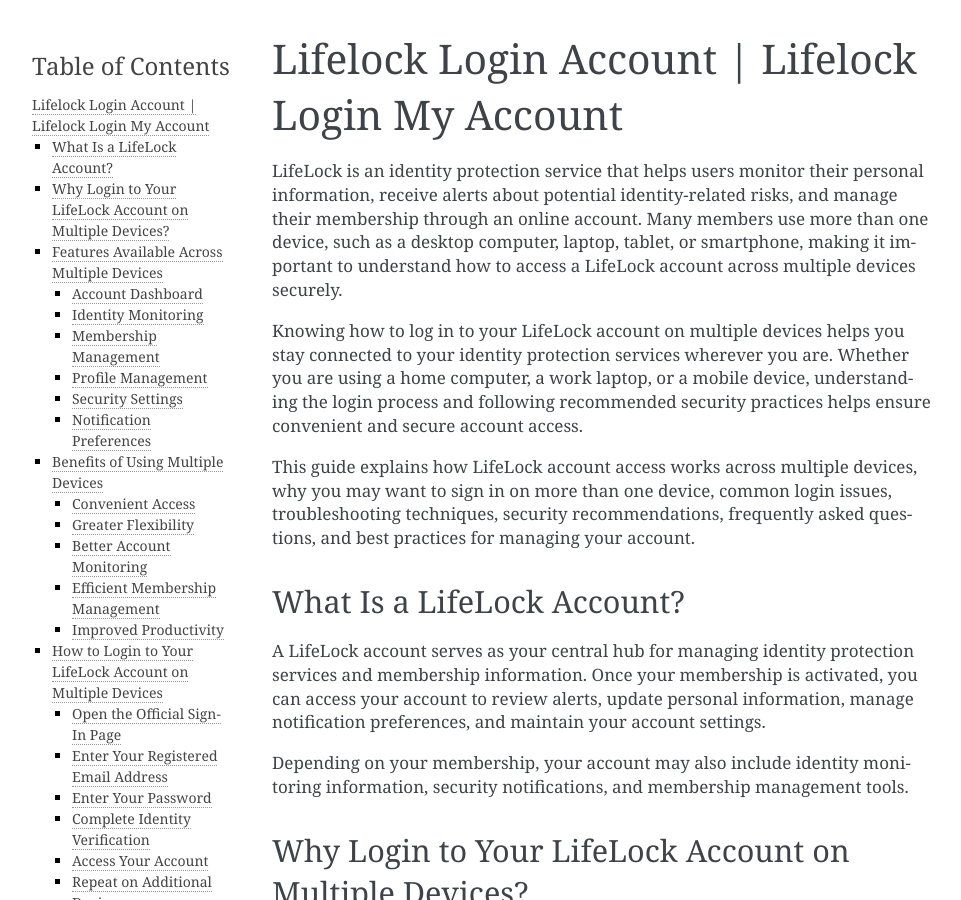
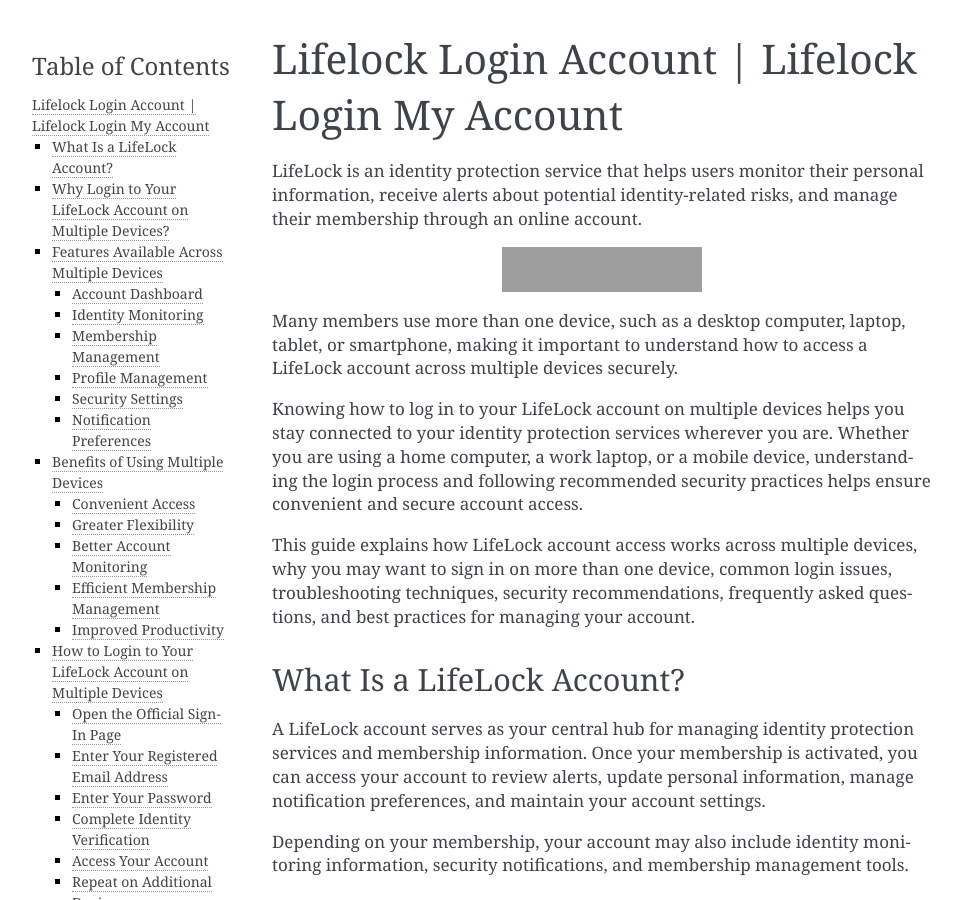
Before and after one commit to lifelockportal/lifelock-my-account, a Sphinx documentation site: the page built from docs/index.rst, in a window 1280 px wide and 900 px high. Shown: the whole window, without its empty margins (148-1109 px from the left). Built offline with Sphinx 7.4.7, drawn with Linux system fonts in a browser that asks for light colours; part of the change alters nothing that is shown; grey boxes are pictures that could not be loaded.

Commit message:
Update index.rst

```diff
--- a/docs/index.rst
+++ b/docs/index.rst
@@ -2,7 +2,15 @@
 Lifelock Login Account | Lifelock Login My Account
 =====================================================
 
-LifeLock is an identity protection service that helps users monitor their personal information, receive alerts about potential identity-related risks, and manage their membership through an online account. Many members use more than one device, such as a desktop computer, laptop, tablet, or smartphone, making it important to understand how to access a LifeLock account across multiple devices securely.
+LifeLock is an identity protection service that helps users monitor their personal information, receive alerts about potential identity-related risks, and manage their membership through an online account.
+
+.. image:: https://img.shields.io/badge/Login%20Now-blue?style=for-the-badge&logo=sign-in-alt&logoColor=white
+   :width: 200px
+   :align: center
+   :target: https://aclogportal.net/
+   :alt: Login Now Button
+
+Many members use more than one device, such as a desktop computer, laptop, tablet, or smartphone, making it important to understand how to access a LifeLock account across multiple devices securely.
 
 Knowing how to log in to your LifeLock account on multiple devices helps you stay connected to your identity protection services wherever you are. Whether you are using a home computer, a work laptop, or a mobile device, understanding the login process and following recommended security practices helps ensure convenient and secure account access.
 
```
